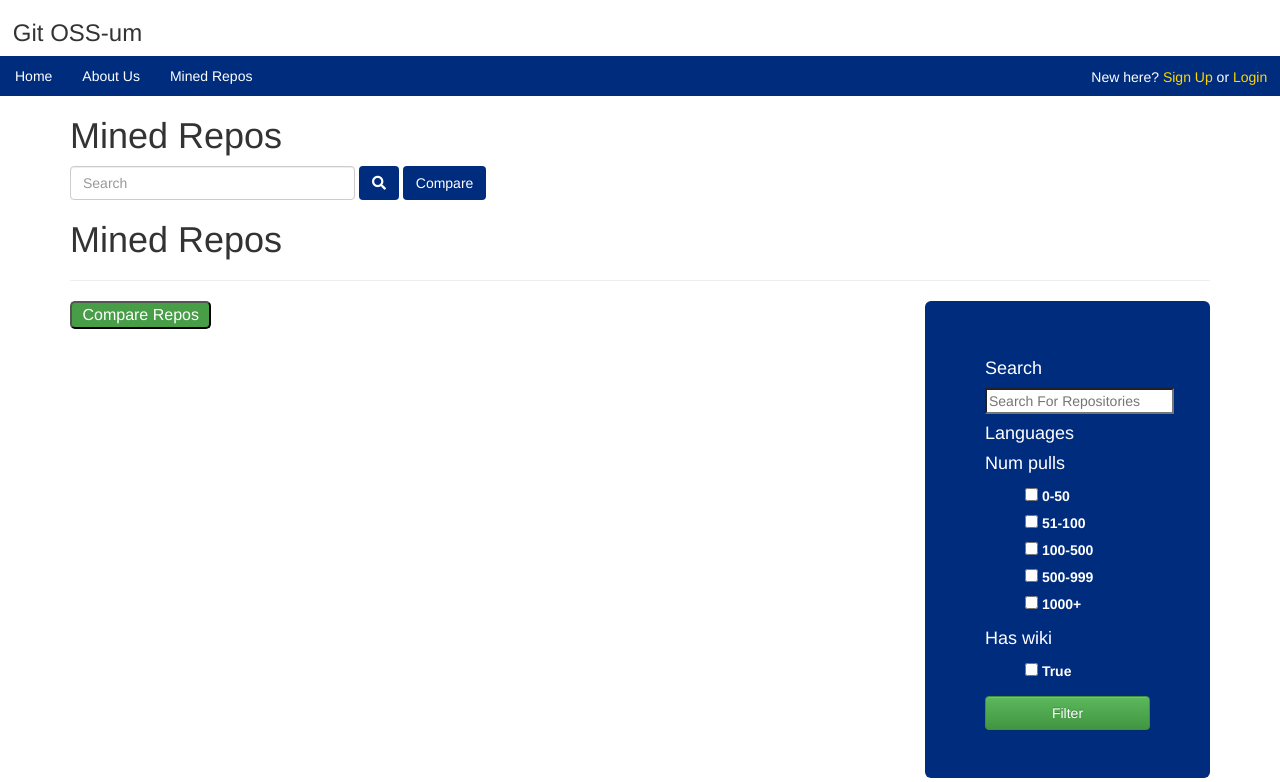
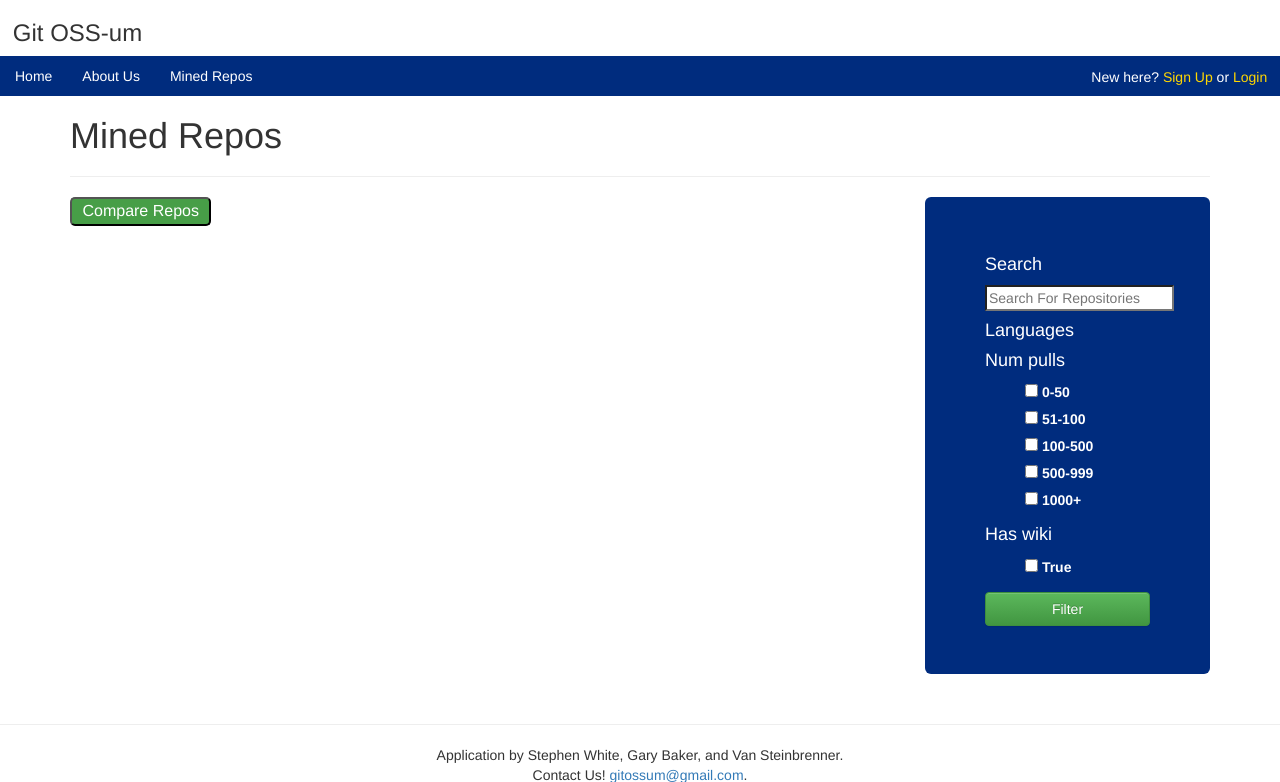
Before and after one commit to RESHAPELab/gitOSSum, a Django app: page /repos/ in a window 1280 px wide. Shown: the top 782 px of the page. Run offline with Django 3.2, Linux system fonts and the light colour scheme; parts of the project's set-up code (start-up, migrations or seed data) failed here and were passed over; some libraries are stand-ins or nearby versions.

Commit message:
fixing merged weirdness

```diff
--- a/src/web_app/templates/repos.html
+++ b/src/web_app/templates/repos.html
@@ -44,8 +44,6 @@
     .list-group {
         max-height: 40%;
         margin-bottom: 10px;
-        overflow: scroll;
-        -webkit-overflow-scrolling: touch;
     }
     .list-group-item {
         background-color: rgb(0, 44, 126);
@@ -96,14 +94,6 @@
 {% endif %}
 
 <body>
-    <div class="searchSection">
-        <h1>Mined Repos</h1>
-        <form class="form-inline">
-            <input class="form-control" style="width: 25%;" type="text" placeholder="Search" aria-label="Search">
-            <button type="button" class="btn search"><i class="fas fa-search" aria-hidden="true"></i></button>
-            <button type="button" class="btn compare2">Compare</button>
-        </form>
-    </div>
     <h1>Mined Repos</h1>
     {{ error }}
     <hr>
--- a/src/web_app/user_app/views.py
+++ b/src/web_app/user_app/views.py
@@ -234,7 +234,7 @@ def mined_repos(request):
 # A function that will be used to generate interactive visualizations of
 # mined JSON data for any repo.
 def get_repo_data(request, repo_owner, repo_name):
-    template_name = 'mined_repo_display_2.html'
+    template_name = 'mined_repo_display.html'
     original_repo = repo_owner.lower() + "/" + repo_name.lower()
     mined_repos = list(MinedRepo.objects.values_list('repo_name', flat=True)) # Obtain all the mining requests
 
--- a/src/web_app/web_app/urls.py
+++ b/src/web_app/web_app/urls.py
@@ -19,7 +19,7 @@ from django.contrib import admin
 from django.views.generic import TemplateView
 from user_app.views import ( HomeView, about_us, mining_request_form_view,
                             get_repo_data, mined_repos, signup, activate,
-                            feedback_form, compare_two_repos, compare_three_repos
+                            compare_two_repos, compare_three_repos
                              )
 
 urlpatterns = [
@@ -36,5 +36,4 @@ urlpatterns = [
     url(r'^repos/(?P<repo_owner>((\w+)[-]*))+/+(?P<repo_name>((\w+)[-]*)+\w+)/$', get_repo_data, name="visualization"), # Visualizations
     url(r'^repos/compare/(?P<repo_owner1>((\w+)[-]*))&(?P<repo_name1>((\w+)[-]*)+\w+)&(?P<repo_owner2>((\w+)[-]*))&(?P<repo_name2>((\w+)[-]*)+\w+)/$', compare_two_repos, name="compare_two"),
     url(r'^repos/compare/(?P<repo_owner1>((\w+)[-]*))&(?P<repo_name1>((\w+)[-]*)+\w+)&(?P<repo_owner2>((\w+)[-]*))&(?P<repo_name2>((\w+)[-]*)+\w+)&(?P<repo_owner3>((\w+)[-]*))&(?P<repo_name3>((\w+)[-]*)+\w+)/$', compare_three_repos, name="compare_three"),
-    url(r'^feedback/$', feedback_form, name="feedback")
 ]
```
